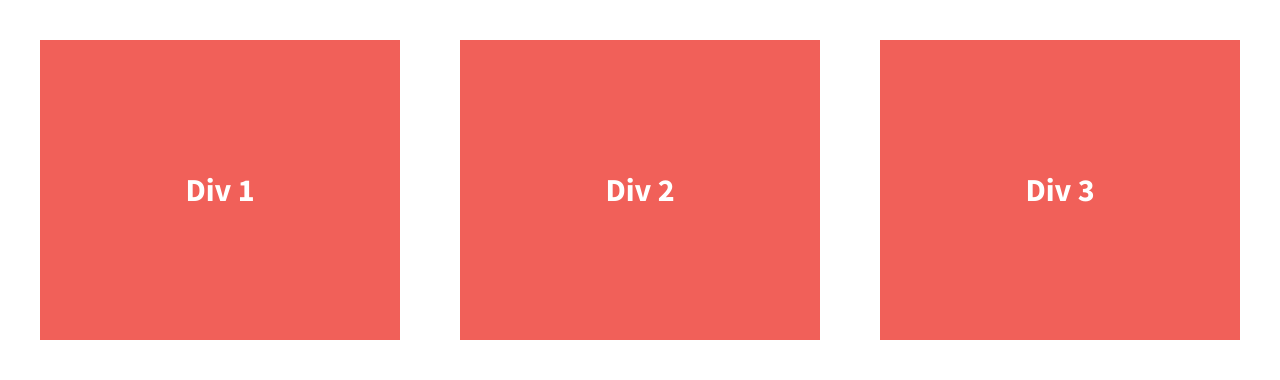
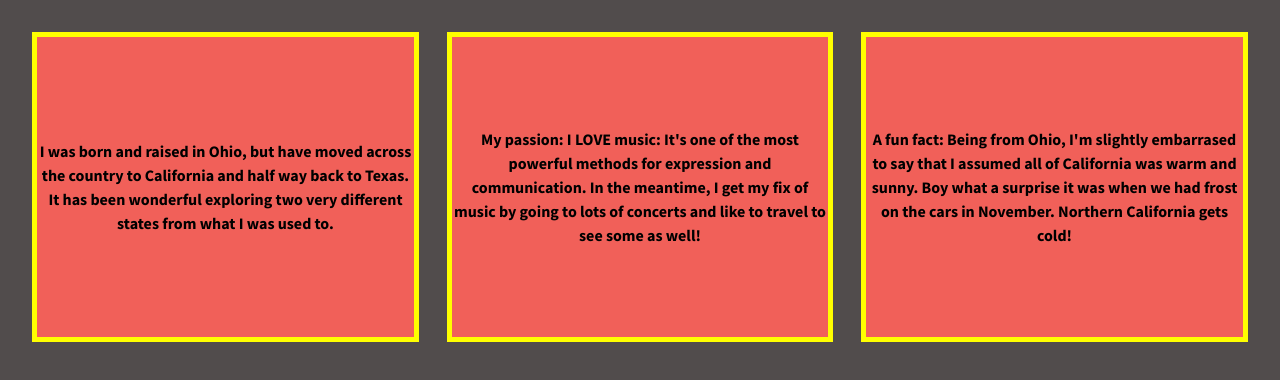
Before and after one commit to asinger1833/divs-flexbox-starter, a plain HTML site: page index.html in a window 1280 px wide. Drawn offline with nearby package versions, Linux system fonts and the light colour scheme.

Commit message:
Customized with my settings

```diff
--- a/css/main.css
+++ b/css/main.css
@@ -97,15 +97,15 @@ textarea {
 
 
 html {
-  background-color: #fff;
+  background-color: rgb(81, 76, 76);
   height: 100%;
 }
 
 body {
   font-family: 'Source Sans Pro', sans-serif;
   padding: 2em;
-  font-size: 1.25em;
-  height: 100%;
+  font-size: 1em;
+  height: 80%;
 }
 
 .wrapper {
@@ -117,15 +117,19 @@ body {
 
 .div-1, .div-2, .div-3 {
   /*give the divs a width of 30%, add display:flex, set justify-content and align-items to center*/
-  color: #fff;
+  color: #000;
   line-height: 1.5em;
-  font-size: 1.6em;
+  font-size: 1em;
   background-color: #f16059;
   height: 300px;
   display: flex;
-  width: 30%;
+  width: 31%;
   justify-content: center;
   align-items: center;
+  text-align: center;
+  margin: 0px;
+  border: 5px solid yellow;
+
 }
 
 
--- a/index.html
+++ b/index.html
@@ -23,13 +23,22 @@
 
         <section class="wrapper">
             <div class="div-1">
-                Div 1
+                I was born and raised in Ohio, but have moved across
+                the country to California and half way back to Texas. It
+                has been wonderful exploring two very different states
+                from what I was used to.
             </div>
             <div class="div-2">
-                Div 2
+                My passion: I LOVE music: It's one of the most powerful
+                methods for expression and communication. In the meantime,
+                I get my fix of music by going to lots of concerts and like
+                to travel to see some as well!
             </div>
             <div class="div-3">
-                Div 3
+                A fun fact: Being from Ohio, I'm slightly embarrased to say that
+                I assumed all of California was warm and sunny. Boy what a surprise
+                it was when we had frost on the cars in November. Northern California
+                gets cold!
             </div>
         </section>
 
```
